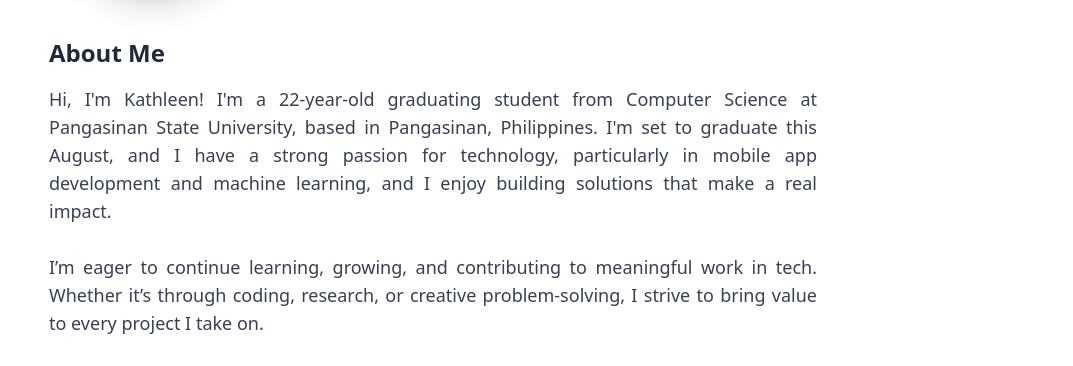
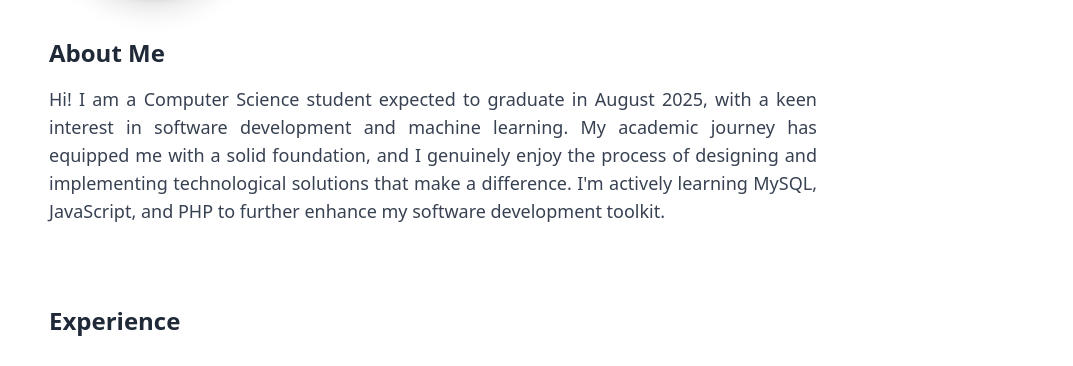
Before and after one commit to kqtqh1/Personal-Portfolio, a plain HTML site: page index.html in a window 1280 px wide. Shown: the part 299-665 px from the top of the page, without its empty margins (207-1280 px from the left). Drawn offline with nearby package versions, Linux system fonts and the light colour scheme; a web font is replaced by a local one.

Commit message:
Update index.html

```diff
--- a/index.html
+++ b/index.html
@@ -152,15 +152,7 @@
           <p
             class="text-gray-700 text-justify text-sm md:text-md lg:text-lg dark:text-gray-200"
           >
-            Hi, I'm Kathleen! I'm a 22-year-old graduating student from Computer
-            Science at Pangasinan State University, based in Pangasinan,
-            Philippines. I'm set to graduate this August, and I have a strong
-            passion for technology, particularly in mobile app development and
-            machine learning, and I enjoy building solutions that make a real
-            impact.<br /><br />I’m eager to continue learning, growing, and
-            contributing to meaningful work in tech. Whether it’s through
-            coding, research, or creative problem-solving, I strive to bring
-            value to every project I take on.
+           Hi! I am a Computer Science student expected to graduate in August 2025, with a keen interest in software development and machine learning. My academic journey has equipped me with a solid foundation, and I genuinely enjoy the process of designing and implementing technological solutions that make a difference. I'm actively learning MySQL, JavaScript, and PHP to further enhance my software development toolkit.
           </p>
         </div>
       </div>
```
